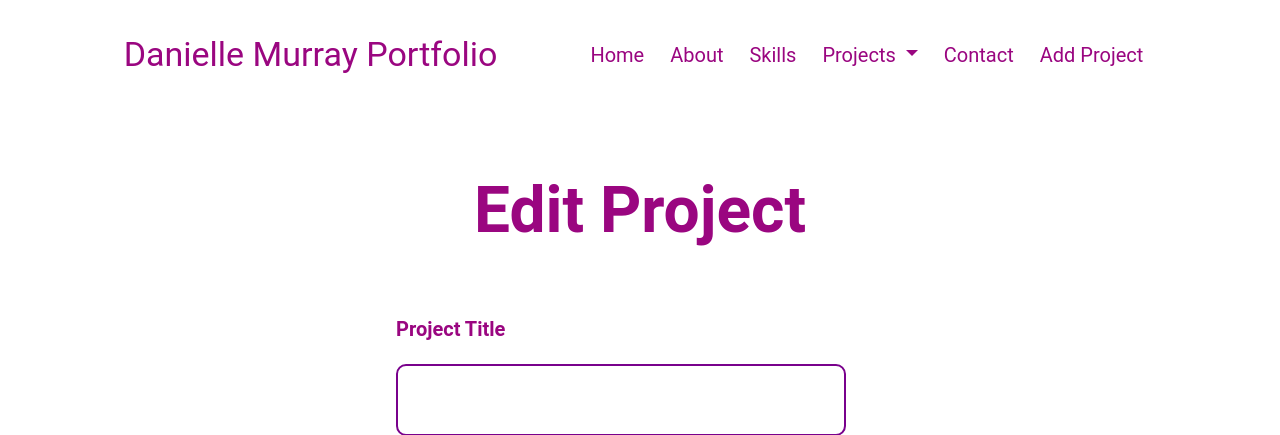
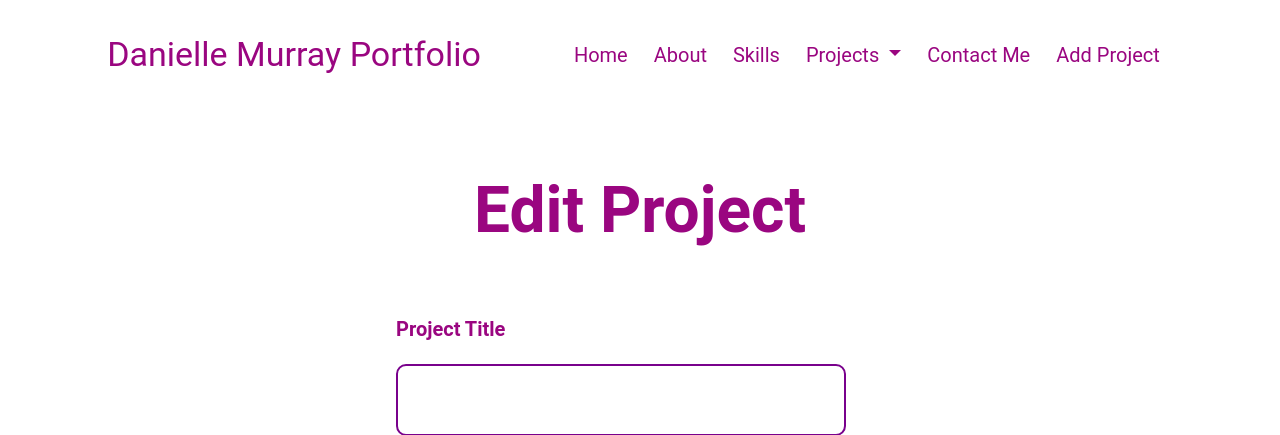
Before and after one commit to DanielleM27/portfolio-with-sqlalchemy, a Flask app: template templates/edit.html in a window 1280 px wide. Shown: the top 435 px of the page. Run offline with Flask 2, Linux system fonts and the light colour scheme; the template is opened without the code that fills it, so the values that code supplies are empty; parts of the project's set-up code (start-up, migrations or seed data) failed here and were passed over.

Commit message:
Update layout.html

```diff
--- a/templates/layout.html
+++ b/templates/layout.html
@@ -40,7 +40,7 @@
                         </ul>
                       </li>
                       <li class="nav-item">
-                        <a class="nav-link" href="{{url_for('index')}}#contact">Contact</a>
+                        <a class="nav-link" href="{{url_for('index')}}#contact">Contact Me</a>
                       </li>
                       <li class="nav-item">
                         <a class="nav-link" href="{{ url_for('new_project') }}">Add Project</a>
```
